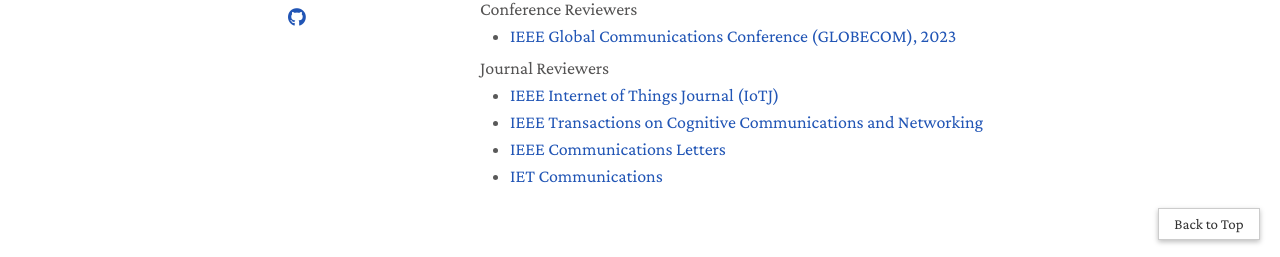
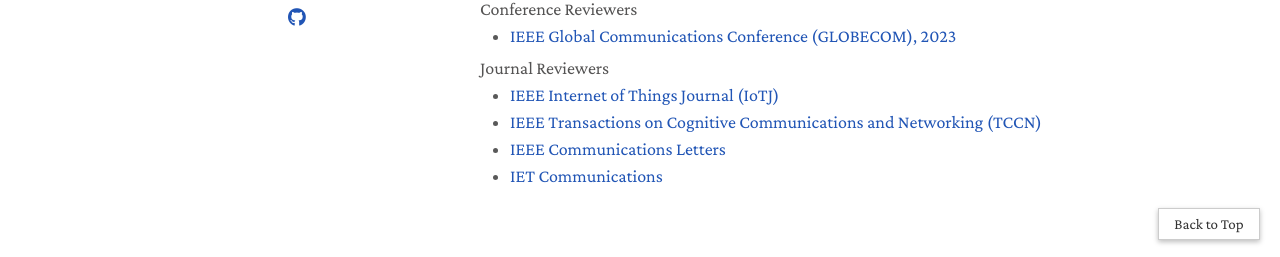
Before and after one commit to qlt315/qlt315.github.io, a Jekyll site: the page built from index.md, in a window 1280 px wide and 900 px high, scrolled down 4516 px. Shown: the part 640-897 px from the top of the window. Built offline with Jekyll 4.4.1, drawn with Linux system fonts in a browser that asks for light colours; a style sheet for code colours, icons or effects is not loaded.

Commit message:
Update services.md

```diff
--- a/_includes/services.md
+++ b/_includes/services.md
@@ -16,7 +16,7 @@
 
 <ul style="margin:0 0 20px;">
     <li><a href="https://ieeexplore.ieee.org/xpl/RecentIssue.jsp?punumber=6488907"><autocolor>IEEE Internet of Things Journal (IoTJ)</autocolor></a></li>
-    <li><a href="https://ieeexplore.ieee.org/xpl/RecentIssue.jsp?punumber=6687307"><autocolor>IEEE Transactions on Cognitive Communications and Networking</autocolor></a></li>
+    <li><a href="https://ieeexplore.ieee.org/xpl/RecentIssue.jsp?punumber=6687307"><autocolor>IEEE Transactions on Cognitive Communications and Networking (TCCN)</autocolor></a></li>
     <li><a href="https://ieeexplore.ieee.org/xpl/RecentIssue.jsp?punumber=4234"><autocolor>IEEE Communications Letters</autocolor></a></li>
     <li><a href="https://ietresearch.onlinelibrary.wiley.com/journal/17518636"><autocolor>IET Communications</autocolor></a></li>
   <!-- <li><a href="https://signalprocessingsociety.org/publications-resources/ieee-transactions-image-processing"><autocolor>IEEE Transactions on Image Processing (TIP)</autocolor></a></li>
```
